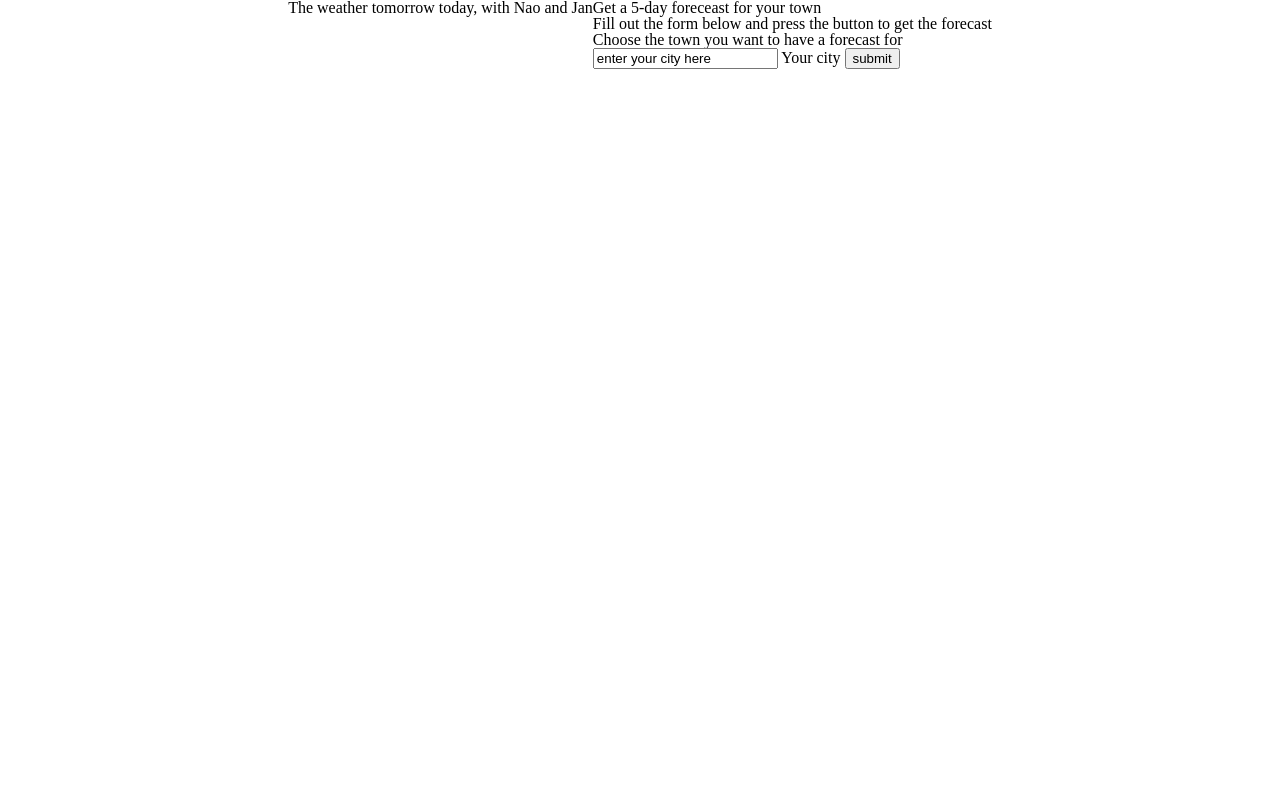
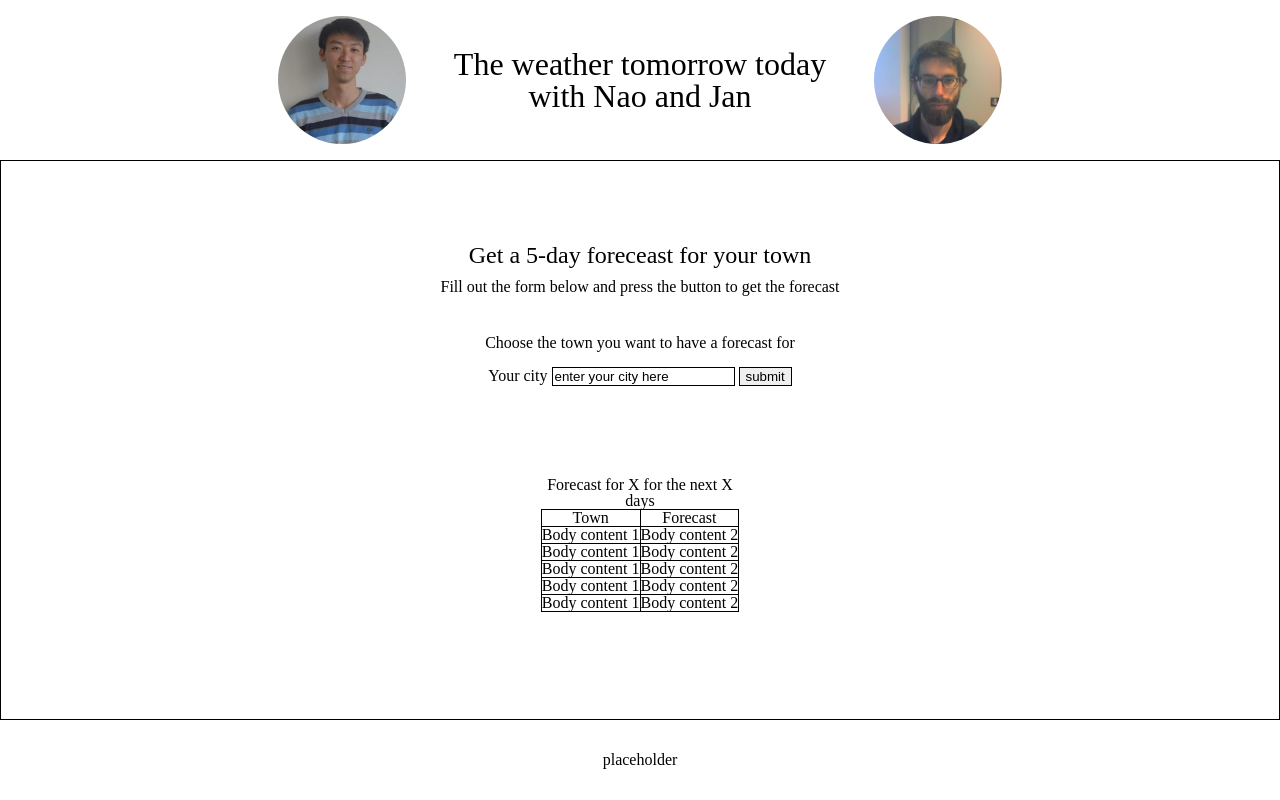
Before and after one commit to DeClercqJan/The-weather-application-javascript-version-, a plain HTML site: page The-weather-application/index.html in a window 1280 px wide. Drawn offline with Linux system fonts and the light colour scheme.

Commit message:
meeste zaken min of meer gepositioneerd

```diff
--- a/The-weather-application/index.html
+++ b/The-weather-application/index.html
@@ -12,29 +12,84 @@
     <!-- probably need to add more to head (description, author ...) + restructure (location script?)-->
 </head>
 
-<body >
+<body>
     <header>
-        <h1>The weather tomorrow today, with Nao and Jan</h1>
+        <img class="header_pics" src="images/nao.jpg">
+        <h1>The weather tomorrow today<br> with Nao and Jan</h1>
+        <img class="header_pics" src="images/jan.jpg">
     </header>
     <main>
         <article>
+            <section class="containing_section">
+                <section class="top_section">
                     <h2>Get a 5-day foreceast for your town </h2>
                     <p>Fill out the form below and press the button to get the forecast</p>
-            <form>
+                </section>
+                <section class="middle_section">
                     <form>
                         <fieldset>
                             <legend>Choose the town you want to have a forecast for</legend>
                             <p>
-                            <input type="text" name="input_field_name" id="input_field" value="enter your city here" />
                                 <label for="input_field">Your city</label>
+                                <input type="text" name="input_field_name" id="input_field"
+                                    value="enter your city here" />
                                 <input type="submit" value="submit">
+                            </p>
                         </fieldset>
                     </form>
-            </form>
+                </section>
+                <section class="bottom_section">
+                    <table>
+                        <caption>Forecast for X for the next X days</caption>
+                        <thead>
+                            <tr>
+                                <th>Town</th>
+                                <th>Forecast</th>
+                            </tr>
+                        </thead>
+                        <tbody>
+                            <tr>
+                                <td>Body content 1</td>
+                                <td>Body content 2</td>
+
+                            </tr>
+                        </tbody>
+                        <tbody>
+                            <tr>
+                                <td>Body content 1</td>
+                                <td>Body content 2</td>
+
+                            </tr>
+                        </tbody>
+                        <tbody>
+                            <tr>
+                                <td>Body content 1</td>
+                                <td>Body content 2</td>
+
+                            </tr>
+                        </tbody>
+                        <tbody>
+                            <tr>
+                                <td>Body content 1</td>
+                                <td>Body content 2</td>
+
+                            </tr>
+                        </tbody>
+                        <tbody>
+                            <tr>
+                                <td>Body content 1</td>
+                                <td>Body content 2</td>
+
+                            </tr>
+                        </tbody>
+                    </table>
+                </section>
+            </section>
         </article>
     </main>
     <footer>
-
+        <p>placeholder</p>
     </footer>
 </body>
+
 </html>
--- a/The-weather-application/styles/style.css
+++ b/The-weather-application/styles/style.css
@@ -1,17 +1,125 @@
+* {
+  box-sizing: border-box;
+  border: 1px solid black;
+}
+
+html {
+  width: 100%;
+  height: 100%;
+}
+
 body {
-    height: 100%;
-    width: 100%;
+  /* background-color: red; */
+  width: 100%;
+  height: 100%;
+  text-align: center;
+}
+header {
+  /* background-color: blue; */
+  width: 100%;
+  height: 20%;
+  display: flex;
+  justify-content: center;
+  align-items: center;
+}
+
+.header_pics {
+    display: none;
+}
+@media only screen and (min-width : 768px) {
+    .header_pics {
+        display: block;
+        height: 100%;
+        weight: 100%;
+        border-radius: 50%;
+        padding: 1em;
+      }
+}
+
+h1 {
+  font-size: 2em;
+  padding: 1em;
+}
+
+main {
+  /* background-color: green; */
+  width: 100%;
+  height: 70%;
+  display: flex;
+  justify-content: center;
+}
+
+article {
+  /* background-color: orange; */
+  width: 100%;
+  height: 100%;
+  display: flex;
+  justify-content: center;
+  align-items: center;
+}
+
+@media only screen and (min-width : 768px) {
+article {
+    width: 75%;
+}
+}
+
+.containing_section {
+  width: 75%;
+  height: 75%;
+  display: flex;
+  justify-content: center;
+  align-items: center;
+  flex-wrap: wrap;
+}
+
+.top_section {
+  display: block;
+  width: 100%;
+  height: 25%;
+}
+
+.middle_section {
+  display: block;
+  width: 100%;
+  height: 25%;
+  align-items: space-evenly;
+}
+
+.bottom_section {
+  display: block;
+  width: 100%;
+  height: 50%;
+  display: flex;
+  justify-content: center;
+  align-items: center;
+
+}
+
+h2 {
+  font-size: 1.5em;
+  padding: 0.5em;
+}
+
+form {
     display: flex;
     justify-content: center;
-    vertical-align: center;
 }
-header {
-    height: 200px;
 
+form > * {
+    padding: 1em;
 }
-main {
-    height: 500px;
+
+tr,
+th,
+td {
+  border: 1px solid black;
 }
 footer {
-    height: 100px;
+  /* background-color: purple; */
+  width: 100%;
+  height: 10%;
+  display: flex;
+  justify-content: center;
+  align-items: center;
 }
```
Also changed, not shown: The-weather-application/images/2019-11-18-141310.jpg (added), The-weather-application/images/jan.jpg (added), The-weather-application/images/nao.jpg (added). Lines whose indentation alone changed are shown as unchanged.
